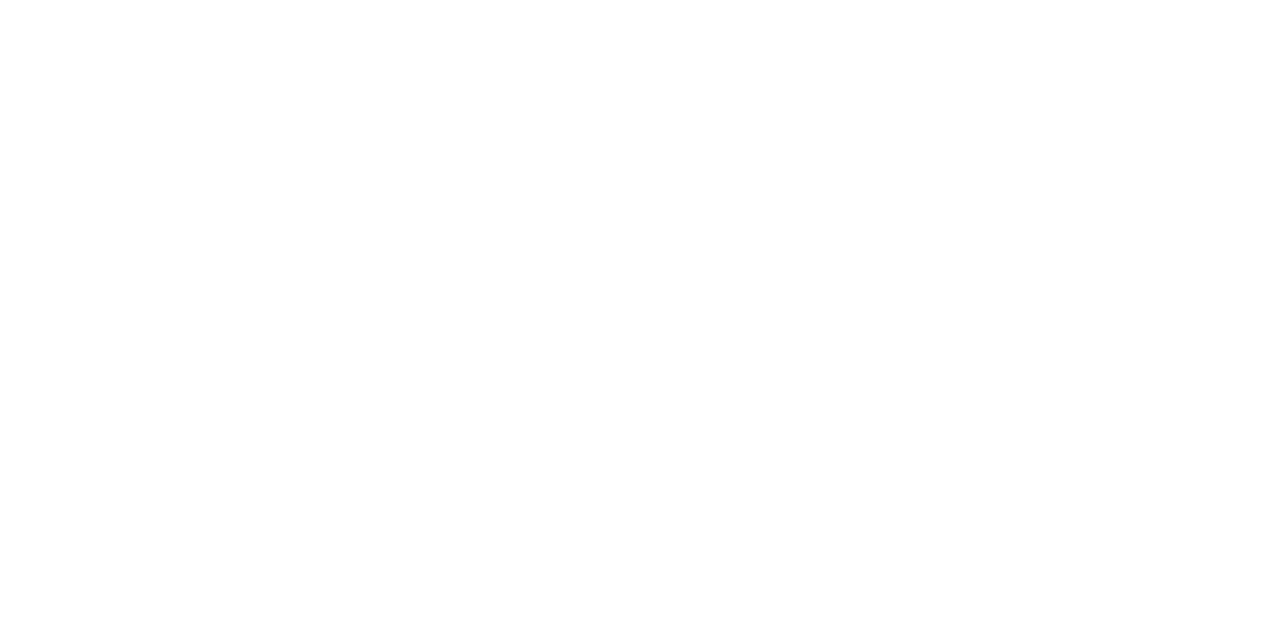
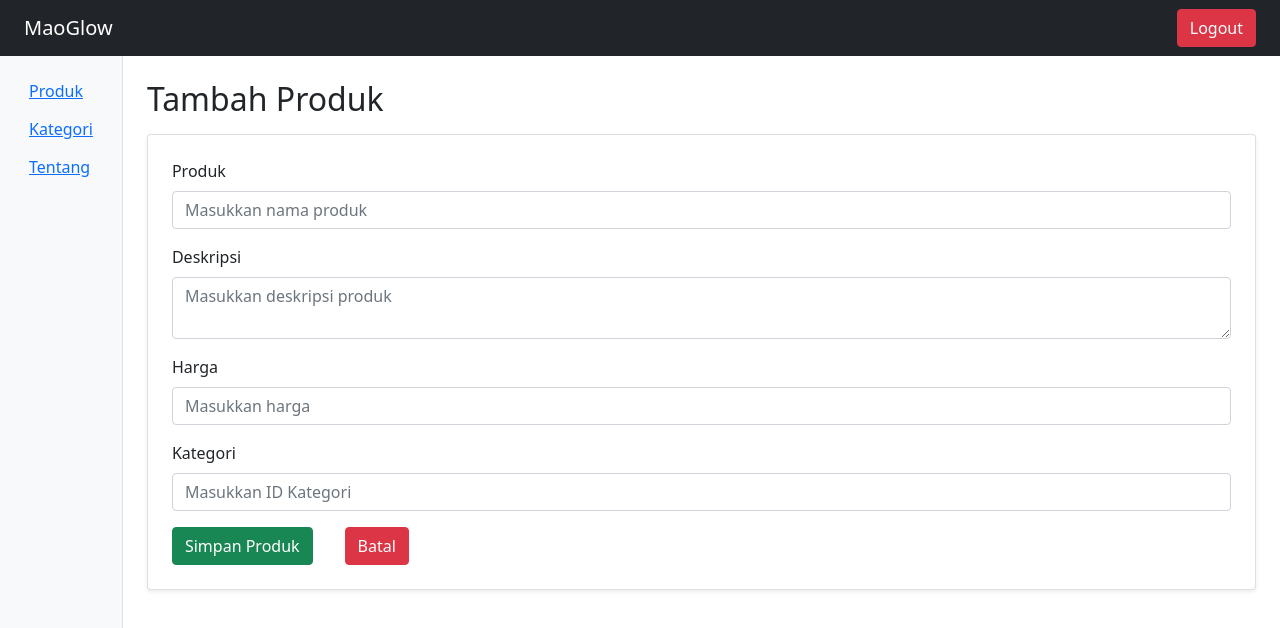
Before and after one commit to acimaoo/glowlist_frontend, a React (Vite) app: page /produk/tambah in a window 1280 px wide. Before the commit this address had no page. Shown: the top 628 px of the page. Built offline with nearby package versions, Linux system fonts and the light colour scheme.

Commit message:
penambahan AddProduk.jsx

```diff
--- a/src/App.jsx
+++ b/src/App.jsx
@@ -1,7 +1,10 @@
 import { BrowserRouter, Routes, Route } from "react-router-dom";
 import Layout from "./components/Layout.jsx";
 import Home from "./pages/Home.jsx";
+
 import Produk from "./pages/Produk.jsx";
+import AddProduk from "./pages/AddProduk.jsx";
+
 import Kategori from "./pages/Kategori.jsx";
 import Tentang from "./pages/Tentang.jsx";
 
@@ -11,7 +14,10 @@
       <Routes>
         <Route path="/" element={<Layout />}>
           <Route index element={<Home />} />
+
           <Route path="produk" element={<Produk />} />
+          <Route path="produk/tambah" element={<AddProduk />} />
+
           <Route path="kategori" element={<Kategori />} />
           <Route path="tentang" element={<Tentang />} />
         </Route>
--- a/src/components/Sidebar.jsx
+++ b/src/components/Sidebar.jsx
@@ -2,7 +2,7 @@
 
 export default function Sidebar() {
     return (
-        <div className="bg-light p-3 border-end col-3 min-vh-100">
+        <div className="bg-light p-3 border-end col-auto min-vh-100">
             <ul className="nav flex-column">
                 <li className="nav-item">
                     <Link to="/produk" className="btn btn-link text-start w-100">Produk</Link>
--- /dev/null
+++ b/src/pages/AddProduk.jsx
@@ -0,0 +1,104 @@
+import { useState,} from "react";
+import { useNavigate } from "react-router-dom";
+
+export default function AddProduk() {
+    const [ fromData, setFormData ] = useState({
+        judul: "",
+        deskripsi: "",
+        harga: "",
+        id_kategori: ""
+    })
+
+    const navigate = useNavigate();
+
+    const handleChange = (e) => {
+        setFormData({ ...fromData, [e.target.name]: e.target.value });
+    }
+
+    const handleSubmit = async (e) => {
+        e.preventDefault();
+        try {
+            const res = await fetch("http://localhost:3001/produk", {
+                method: "POST",
+                headers: { "Content-Type": "application/json" },
+                body: JSON.stringify(fromData)
+            });
+            if (res.ok) {
+                alert("Produk berhasil ditambahkan!");
+                navigate("/produk");
+            } else {
+                const data = await res.json();
+                alert(data.message || "Gagal menambahkan produk");
+            }
+        } catch (err) {
+            console.error("Error:", err);
+            alert("Terjadi kesalahan saat menambahkan produk");
+        }
+    }
+
+    return (
+        <div className="container mt-4">
+            <h2 className="mb-3">Tambah Produk</h2>
+            <form onSubmit={handleSubmit} className="card p-4 shadow-sm">
+                <div className="mb-3">
+                    <label className="form-label">Produk</label>
+                    <input
+                        type="text"
+                        name="judul"
+                        value={fromData.judul}
+                        onChange={handleChange}
+                        className="form-control"
+                        placeholder="Masukkan nama produk"
+                        required
+                    />
+                </div>
+                <div className="mb-3">
+                    <label className="form-label">Deskripsi</label>
+                    <textarea
+                        name="deskripsi"
+                        value={fromData.deskripsi}
+                        onChange={handleChange}
+                        className="form-control"
+                        placeholder="Masukkan deskripsi produk"
+                        required
+                    ></textarea>
+                </div>
+                <div className="mb-3">
+                    <label className="form-label">Harga</label>
+                    <input
+                        type="number"
+                        name="harga"
+                        value={fromData.harga}
+                        onChange={handleChange}
+                        className="form-control"
+                        placeholder="Masukkan harga"
+                        required
+                    />
+                </div>
+                <div className="mb-3">
+                    <label className="form-label">Kategori</label>
+                    <input
+                        type="number"
+                        name="id_kategori"
+                        value={fromData.id_kategori}
+                        onChange={handleChange}
+                        className="form-control"
+                        placeholder="Masukkan ID Kategori"
+                        required
+                    />
+                </div>
+
+                <div>
+                <button type="submit" className="btn btn-success">
+                    Simpan Produk
+                </button>
+                <span className="mx-3"></span>
+                <button type="button" className="btn btn-danger" onClick={() => navigate("/produk")}>
+                    Batal
+                </button>
+                </div>
+
+            </form>
+        </div>
+    )
+}
--- a/src/pages/Kategori.jsx
+++ b/src/pages/Kategori.jsx
@@ -32,7 +32,7 @@
 
             <table className="table table-bordered table-striped">
                 <thead className="table-primary">
-                    <tr className="text-center">
+                    <tr>
                         <th>ID</th>
                         <th>Kategori</th>
                     </tr>
--- a/src/pages/Produk.jsx
+++ b/src/pages/Produk.jsx
@@ -1,4 +1,5 @@
 import {useEffect, useState } from "react";
+import { Link } from "react-router-dom";
 
 export default function Produk() {
     const [produk, setProduk] = useState([]);
@@ -27,9 +28,9 @@
     return (
         <div className="container mt-4">
             <div className="d-flex justify-content-between align-items-center mb-3">
-                <h2>Daftar Produk WOI</h2>
+                <h2>Daftar Produk</h2>
+                <Link to="/produk/tambah" className="btn btn-primary">Tambah Produk</Link>
             </div>
-
             <table className="table table-bordered table-striped">
                 <thead className="table-primary">
                     <tr className="text-center">
```
